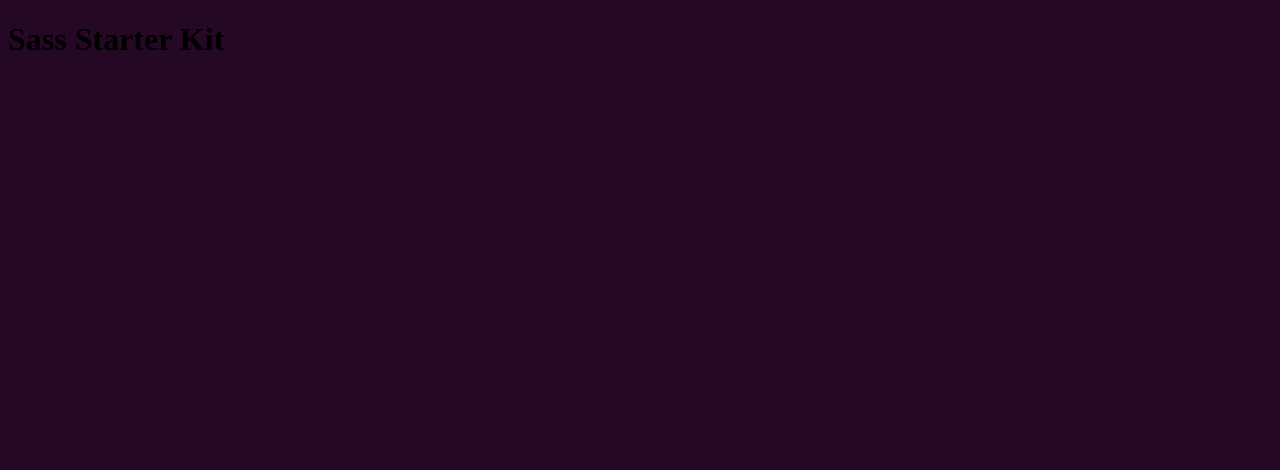
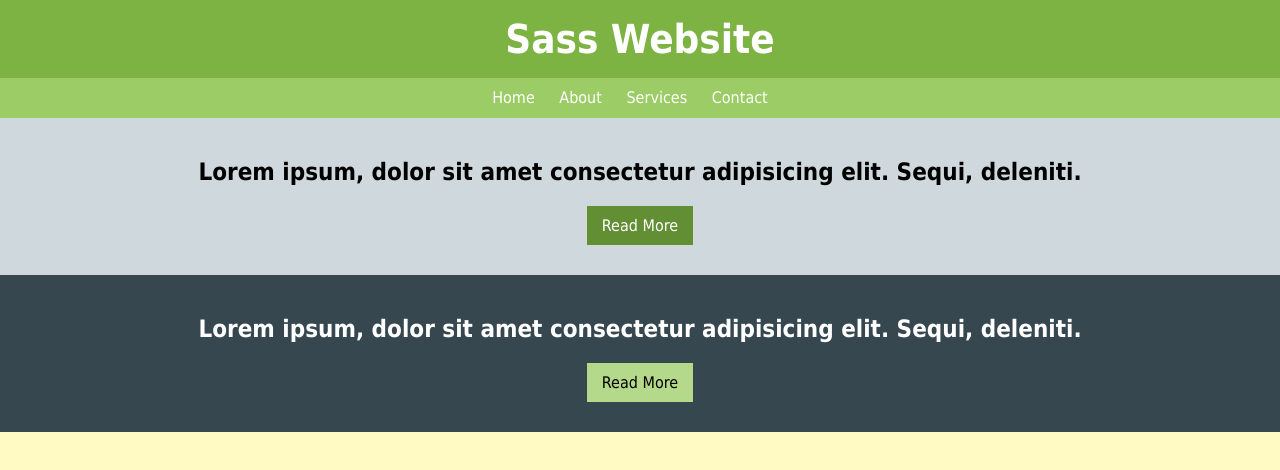
Before and after one commit to JavaVista/Sass-Starter-Pack, a website: page src/index.html in a window 1280 px wide. Drawn offline with nearby package versions, Linux system fonts and the light colour scheme; files that its build step writes are made by us from their sources.

Commit message:
Add Sass code examples
Add a html mock up to use with the example provided in the Sass files
* styles.scss = contains some Sass elements. CSS has an import option
 that lets you split your CSS into smaller, more maintainable portions.
 Sass will take the file that you want to import and combine it with the
  file you're importing into so you can serve a single CSS file to
  the web browser.
* _variables.scss = all variables in one place. You can create partial
 Sass files that contain little snippets of CSS that you can include
  in other Sass files. This is a great way to modularize your CSS and
  help keep things easier to maintain. A partial is simply a Sass file
  named with a leading underscore. The underscore lets Sass know that
  the file is only a partial file and that it should not be generated
  into a CSS file. Sass partials are used with the @import directive.
* _functions.scss = all functions in one place. Using @extend lets you
 share a set of CSS properties from one selector to another.It helps
 keep your Sass very DRY.

```diff
--- a/src/index.html
+++ b/src/index.html
@@ -1,13 +1,52 @@
 <!DOCTYPE html>
 <html lang="en">
+
 <head>
     <meta charset="UTF-8">
+    <meta http-equiv="Content-Language" content="en">
     <meta name="viewport" content="width=device-width, initial-scale=1.0">
     <meta http-equiv="X-UA-Compatible" content="ie=edge">
     <title>Sass Starter Kit</title>
     <link rel="stylesheet" href="css/style.css">
 </head>
+
 <body>
-    <h1>Sass Starter Kit</h1>
+    <header id="main-header">
+        <div class="container">
+            <h1>Sass Website</h1>
+        </div>
+    </header>
+    <nav id="main-nav">
+        <div class="container">
+            <ul>
+                <li>
+                    <a href="#">Home</a>
+                </li>
+                <li>
+                    <a href="#">About</a>
+                </li>
+                <li>
+                    <a href="#">Services</a>
+                </li>
+                <li>
+                    <a href="#">Contact</a>
+                </li>
+            </ul>
+        </div>
+    </nav>
+    <section id="section-a">
+        <div class="container">
+			<h1>Lorem ipsum, dolor sit amet consectetur adipisicing elit. Sequi, deleniti.</h1>
+			<a href="" class="button-a">Read More</a>
+        </div>
+    </section>
+    <section id="section-b">
+        <div class="container">
+			<h1>Lorem ipsum, dolor sit amet consectetur adipisicing elit. Sequi, deleniti.</h1>
+			<a href="" class="button-b">Read More</a>
+        </div>
+    </section>
+
 </body>
+
 </html>
--- /dev/null
+++ b/src/scss/_functions.scss
@@ -0,0 +1,8 @@
+// The function set-text-color changes text color base on how dark or light the background is
+@function set-text-color($bg-color) {
+	@if (lightness($bg-color) > 50) {
+		@return #000;
+	} @else {
+		@return #fff;
+	}
+}
--- /dev/null
+++ b/src/scss/_variables.scss
@@ -0,0 +1,11 @@
+// Variables
+$body-bg: #fff9c4;
+$main-font: 'Tahoma';
+
+$primary-color: #7cb342;
+$secondary-color: #9ccc65;
+$light-color: #cfd8dc;
+$dark-color: #37474f;
+
+$container: 960px;
+$section-padding: 40px;
--- a/src/scss/style.scss
+++ b/src/scss/style.scss
@@ -1,5 +1,100 @@
-$body-bg: rgb(36, 8, 36);
+/*
+* Here some example of the power of Sass
+*/
 
-body{
-    background: $body-bg;
+// Access to other Sass files within the scss via the @import
+@import 'variables';
+@import 'functions';
+
+* {
+  margin: 0;
+  padding: 0;
 }
+
+body {
+	background: $body-bg;
+	font-family: $main-font;
+	text-align: center;
+}
+
+a {
+	text-decoration: none;
+	color: $dark-color;
+}
+
+.container {
+	max-width: $container;
+	margin: auto;
+	padding: 0 20px;
+}
+
+header#main-header {
+	padding: 1em;
+	background: $primary-color;
+	// Calling the function from the function file
+	color: set-text-color($primary-color);
+
+	h1 {
+		font-size: 40px;
+	}
+}
+
+nav#main-nav {
+	background: $secondary-color;
+	height: 40px;
+
+	ul {
+		list-style: none;
+		padding-top: 10px;
+	}
+
+	li {
+		display: inline;
+	}
+
+	a {
+		color: set-text-color($primary-color);
+		padding-right: 20px;
+		&:hover {
+			color: $light-color;
+		}
+	}
+}
+
+.section {
+	padding: $section-padding;
+
+	h1 {
+		margin-bottom: 30px;
+	}
+}
+
+#section-a{
+	@extend .section;
+	background: $light-color;
+	color: set-text-color($light-color);
+}
+
+#section-b {
+	@extend .section;
+	background: $dark-color;
+	color: set-text-color($dark-color);
+}
+
+.button {
+	padding: 10px 15px;
+}
+
+.button-a {
+	@extend .button;
+	// Control the darkness of the $primary-color button
+	background: darken($primary-color, 10%);
+	color: set-text-color($primary-color);
+}
+
+.button-b {
+	@extend .button;
+	// Control the lightness of the $secondary-color button
+	background: lighten($secondary-color, 10%);
+	color: set-text-color($secondary-color);
+}
```
Also changed, not shown: src/css/style.css (deleted).
